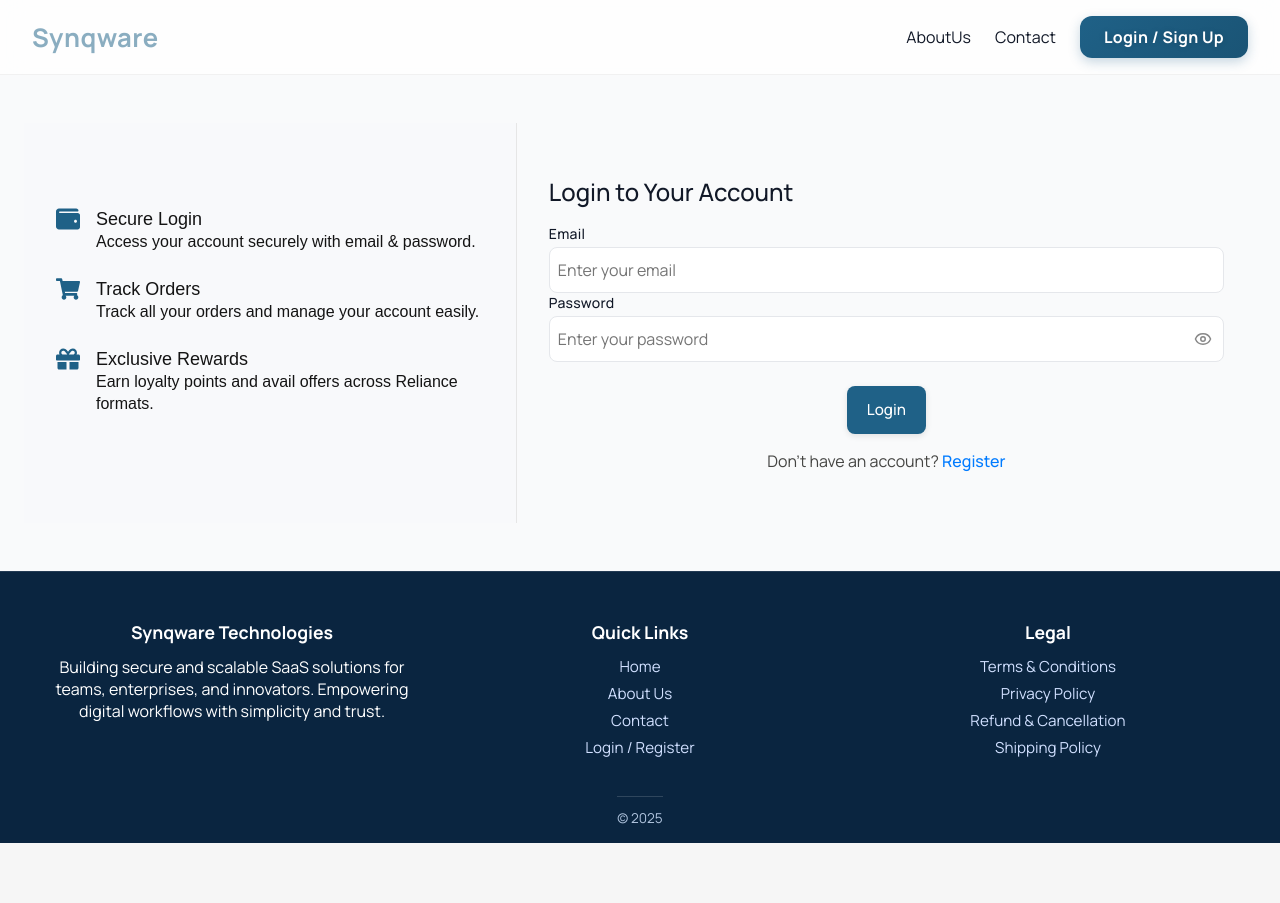
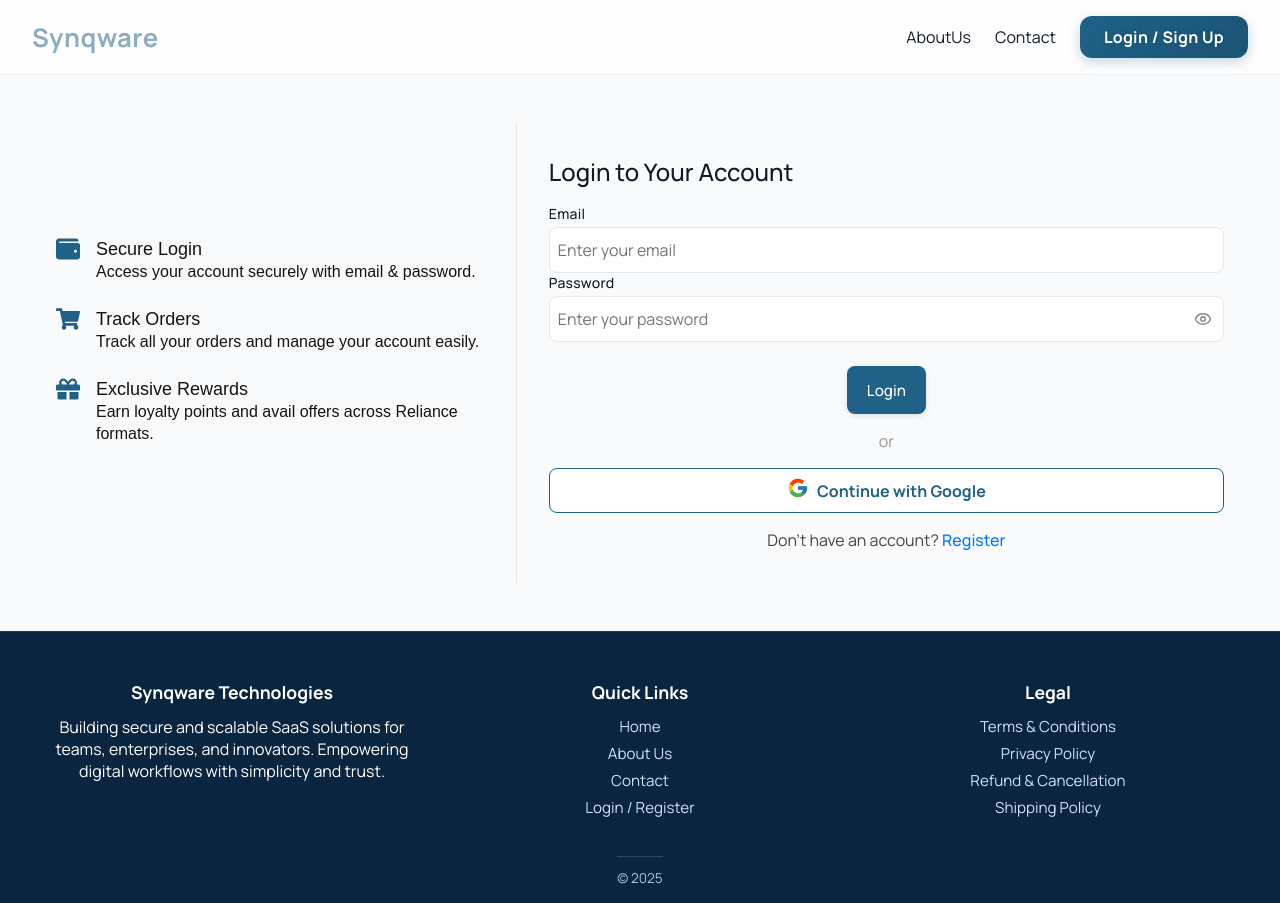
Before and after one commit to nirmal4938/web-ui, a React (Vite) app: page /login in a window 1280 px wide. Before the commit the page ends 843 px from the top, so only its background shows below. Built offline with nearby package versions, Linux system fonts and the light colour scheme.

Commit message:
02-11-2025

```diff
--- a/src/api/authService.ts
+++ b/src/api/authService.ts
@@ -33,4 +33,36 @@
     });
     return response.data;
   },
+
+  //   async loginWithGoogle() {
+  //   try {
+  //     // Backend route handles redirect to Google
+  //     const { data } = await axiosInstance.get("/auth/google/url");
+  //     // The backend can send the correct Google consent URL
+  //     window.location.href = data.url; // clean single responsibility
+  //   } catch (error) {
+  //     console.error("Failed to start Google OAuth:", error);
+  //   }
+  // },
+
+  async getProfile(token: string) {
+    const response = await axiosInstance.get("/auth/me", {
+      headers: {
+        Authorization: `Bearer ${token}`,
+      },
+      withCredentials: true,
+
+    });
+    return response.data.user || response.data; // flexible with backend shape
+  },
+async loginWithGoogle() {
+  try {
+    // ✅ Ask backend for the correct OAuth URL
+    const { data } = await axiosInstance.get("/auth/google/url");
+    // ✅ Then redirect browser (no CORS issue)
+    window.location.href = data.url;
+  } catch (error) {
+    console.error("Failed to start Google OAuth:", error);
+  }
+}
 };
--- a/src/api/axiosInstance.ts
+++ b/src/api/axiosInstance.ts
@@ -21,6 +21,7 @@
   baseURL: import.meta.env.VITE_API_PROD_URL || "http://localhost:5000/api",
   headers: { "Content-Type": "application/json" },
   withCredentials: true, // needed for refresh cookies
+
 });
 
 // ✅ Add access token to every request
--- /dev/null
+++ b/src/components/atoms/Button/Button.styles.ts
@@ -0,0 +1,61 @@
+import styled, { css } from "styled-components";
+
+interface ButtonProps {
+  variant?: "primary" | "outline" | "ghost";
+  disabled?: boolean;
+}
+
+export const StyledButton = styled.button<ButtonProps>`
+  display: inline-flex;
+  align-items: center;
+  justify-content: center;
+  gap: ${({ theme }) => theme.spacing(1)};
+  font-family: ${({ theme }) => theme.fontFamily};
+  font-size: ${({ theme }) => theme.font.size.body};
+  font-weight: 600;
+  border-radius: ${({ theme }) => theme.radius.md};
+  padding: ${({ theme }) => `${theme.spacing(1)} ${theme.spacing(2)}`};
+  cursor: pointer;
+  transition: all 0.2s ease-in-out;
+  border: 1px solid transparent;
+
+  ${({ variant, theme }) => {
+    switch (variant) {
+      case "outline":
+        return css`
+          background-color: ${theme.WHITE};
+          color: ${theme.CTA_COLOR};
+          border: 1px solid ${theme.CTA_COLOR};
+          &:hover {
+            background-color: ${theme.CTA_COLOR_LIGHT};
+          }
+        `;
+      case "ghost":
+        return css`
+          background-color: transparent;
+          color: ${theme.CTA_COLOR};
+          &:hover {
+            background-color: ${theme.HOVER_BG};
+          }
+        `;
+      default:
+        return css`
+          background-color: ${theme.CTA_COLOR};
+          color: ${theme.WHITE};
+          &:hover {
+            background-color: ${theme.CTA_COLOR_HOVER};
+          }
+        `;
+    }
+  }}
+
+  ${({ disabled, theme }) =>
+    disabled &&
+    css`
+      opacity: 0.6;
+      cursor: not-allowed;
+      background-color: ${theme.GREY_DISABLED};
+      border-color: ${theme.GREY_DISABLED};
+      color: ${theme.TEXT_MUTED};
+    `}
+`;
--- /dev/null
+++ b/src/components/atoms/Button/Button.tsx
@@ -0,0 +1,38 @@
+import React from "react";
+import { StyledButton } from "./Button.styles";
+
+export interface ButtonProps
+  extends React.ButtonHTMLAttributes<HTMLButtonElement> {
+  variant?: "primary" | "outline" | "ghost";
+  isLoading?: boolean;
+  icon?: React.ReactNode;
+  children: React.ReactNode;
+}
+
+const Button: React.FC<ButtonProps> = ({
+  variant = "primary",
+  isLoading = false,
+  icon,
+  children,
+  disabled,
+  ...rest
+}) => {
+  return (
+    <StyledButton
+      variant={variant}
+      disabled={disabled || isLoading}
+      {...rest}
+    >
+      {isLoading ? (
+        <span>Loading...</span>
+      ) : (
+        <>
+          {icon && <span>{icon}</span>}
+          {children}
+        </>
+      )}
+    </StyledButton>
+  );
+};
+
+export default Button;
--- /dev/null
+++ b/src/components/molecules/GoogleLoginButton/GoogleLoginButton.tsx
@@ -0,0 +1,21 @@
+import React from "react";
+import { FcGoogle } from "react-icons/fc";
+import Button from "@/components/atoms/Button/Button";
+import { useAuth } from "@/hooks/useAuth";
+
+const GoogleLoginButton: React.FC = () => {
+  const { loginWithGoogle, loading } = useAuth();
+
+  return (
+    <Button
+      variant="outline"
+      onClick={loginWithGoogle}
+      isLoading={loading}
+      icon={<FcGoogle size={22} />}
+    >
+      Continue with Google
+    </Button>
+  );
+};
+
+export default GoogleLoginButton;
--- a/src/components/molecules/LoginForm/LoginForm.tsx
+++ b/src/components/molecules/LoginForm/LoginForm.tsx
@@ -1,4 +1,3 @@
-// src/components/molecules/LoginForm/LoginForm.tsx
 import React, { useState, forwardRef, useImperativeHandle } from "react";
 import { Formik, Form, Field, ErrorMessage } from "formik";
 import * as Yup from "yup";
@@ -14,9 +13,11 @@
 import { useSelector } from "react-redux";
 import { selectIsAuthenticated } from "@state/selectors/authSelectors";
 import { Eye, EyeOff } from "lucide-react";
+import { FcGoogle } from "react-icons/fc";
 import styled from "styled-components";
+import GoogleLoginButton from "../GoogleLoginButton/GoogleLoginButton";
 
-// ---------- Styled Enhancements ----------
+// ---------- Styled Components ----------
 const PasswordWrapper = styled.div`
   position: relative;
   width: 100%;
@@ -41,13 +42,37 @@
   }
 `;
 
-
 const ButtonContainer = styled.div`
   margin-top: 24px;
   display: flex;
   justify-content: center;
 `;
 
+const GoogleButton = styled.button`
+  display: flex;
+  align-items: center;
+  justify-content: center;
+  gap: 10px;
+  width: 100%;
+  background: white;
+  border: 1px solid #ddd;
+  border-radius: 8px;
+  padding: 10px;
+  margin-top: 12px;
+  cursor: pointer;
+  font-weight: 500;
+  transition: all 0.2s ease;
+
+  &:hover {
+    background: #f9f9f9;
+  }
+
+  svg {
+    flex-shrink: 0;
+  }
+`;
+
+// ---------- Main Component ----------
 const LoginForm = forwardRef((props, ref) => {
   const { loading, error, user, login } = useAuth();
   const navigate = useNavigate();
@@ -56,20 +81,18 @@
   const [showPassword, setShowPassword] = useState(false);
   const isDisabled = loading || isAuthenticated;
 
+  // 🌐 Your backend base URL
+  const API_BASE_URL = import.meta.env.VITE_API_PROD_URL || "http://localhost:5000/api";
+
   return (
     <Formik
       initialValues={{ email: "", password: "" }}
       validationSchema={Yup.object({
-        email: Yup.string()
-          .email("Invalid email")
-          .required("Email is required"),
-        password: Yup.string()
-          .min(6, "Min 6 characters")
-          .required("Password is required"),
+        email: Yup.string().email("Invalid email").required("Email is required"),
+        password: Yup.string().min(6, "Min 6 characters").required("Password is required"),
       })}
       onSubmit={async (values, { resetForm }) => {
         if (isAuthenticated) return; // Prevent redundant login
-
         const success = await login(values.email, values.password);
         if (success) {
           resetForm();
@@ -97,7 +120,7 @@
               <ErrorMessage name="email" component={ErrorText} />
             </InputWrapper>
 
-            {/* Password Field with Toggle */}
+            {/* Password Field */}
             <InputWrapper>
               <Label>Password</Label>
               <PasswordWrapper>
@@ -107,7 +130,7 @@
                   type={showPassword ? "text" : "password"}
                   disabled={isDisabled}
                   placeholder="Enter your password"
-      style={{ width: "100%", paddingRight: "40px" }} // add right padding for icon
+                  style={{ width: "100%", paddingRight: "40px" }}
                 />
                 <ToggleButton
                   type="button"
@@ -120,8 +143,7 @@
               <ErrorMessage name="password" component={ErrorText} />
             </InputWrapper>
 
-
-            {/* Error or Success Message */}
+            {/* Error / Success */}
             {error && <ErrorText>{error}</ErrorText>}
             {user && (
               <p style={{ color: "green", textAlign: "center" }}>
@@ -129,7 +151,7 @@
               </p>
             )}
 
-            {/* Submit Button Centered */}
+            {/* Email/Password Login */}
             <ButtonContainer>
               <ButtonPrimary type="submit" disabled={isDisabled}>
                 {isAuthenticated
@@ -139,6 +161,23 @@
                   : "Login"}
               </ButtonPrimary>
             </ButtonContainer>
+
+            {/* Divider or "OR" */}
+            <div style={{ textAlign: "center", margin: "16px 0", color: "#999" }}>or</div>
+
+            {/* Google Login Button */}
+         <div style={{ display: "flex", flexDirection: "column", gap: "12px" }}>
+    <GoogleLoginButton />
+  </div>
+            {/* <ButtonContainer>
+              <GoogleButton
+                type="button"
+                onClick={() => (window.location.href = `${API_BASE_URL}/auth/google`)}
+              >
+                <FcGoogle size={22} />
+                Continue with Google
+              </GoogleButton>
+            </ButtonContainer> */}
           </Form>
         );
       }}
--- a/src/hooks/useAuth.ts
+++ b/src/hooks/useAuth.ts
@@ -1,6 +1,6 @@
 // src/hooks/useAuth.ts
 import { useDispatch, useSelector } from "react-redux";
-import { login, logout } from "@/state/actions/authActions";
+import { login, loginWithGoogle, logout } from "@/state/actions/authActions";
 import type { RootState } from "@/state/reducers/rootReducer";
 import type { AppDispatch } from "@/state/store/store";
 
@@ -21,5 +21,6 @@
     login: (email: string, password: string) =>
       dispatch<any>(login(email, password)),
     logout: () => dispatch<any>(logout()),
+    loginWithGoogle: () => dispatch<any>(loginWithGoogle()),
   };
 };
--- /dev/null
+++ b/src/pages/Login/AuthSuccessPage.tsx
@@ -0,0 +1,37 @@
+import React, { useEffect } from "react";
+import { useNavigate } from "react-router-dom";
+import { useDispatch } from "react-redux";
+import { LOGIN_SUCCESS } from "@state/types/authTypes";
+import { AuthService } from "@/api/authService";
+
+const AuthSuccessPage: React.FC = () => {
+  const navigate = useNavigate();
+  const dispatch = useDispatch();
+
+  useEffect(() => {
+    const params = new URLSearchParams(window.location.search);
+    const token = params.get("token");
+
+    if (token) {
+      localStorage.setItem("token", token);
+
+      // Fetch user details using token
+      console.log("token", token)
+      AuthService.getProfile(token)
+        .then((user) => {
+          localStorage.setItem("user", JSON.stringify(user));
+          dispatch({ type: LOGIN_SUCCESS, payload: { token, user } });
+          navigate("/");
+        })
+        .catch(() => {
+          navigate("/login");
+        });
+    } else {
+      navigate("/login");
+    }
+  }, [dispatch, navigate]);
+
+  return <p>Authenticating your account...</p>;
+};
+
+export default AuthSuccessPage;
--- a/src/routes/AppRoutes.tsx
+++ b/src/routes/AppRoutes.tsx
@@ -27,6 +27,7 @@
 
 // Redux selector
 import { selectIsAuthenticated } from "@state/selectors/authSelectors";
+import AuthSuccessPage from "@/pages/Login/AuthSuccessPage";
 
 const AppRoutes: React.FC = () => {
   const isAuthenticated = useSelector(selectIsAuthenticated);
@@ -52,7 +53,14 @@
             element={<NoAuthLayout>{element}</NoAuthLayout>}
           />
         ))}
-
+<Route
+  path="/auth/success"
+  element={
+    <NoAuthLayout>
+      <AuthSuccessPage />
+    </NoAuthLayout>
+  }
+/>
         {/* --- Auth Pages --- */}
         {/* <Route
           path="/login"
@@ -86,6 +94,7 @@
             </ProtectedRoute>
           }
         />
+
         <Route
           path="/teams"
           element={
--- a/src/state/actions/authActions.ts
+++ b/src/state/actions/authActions.ts
@@ -53,3 +53,16 @@
 export const resetAuth = (): AuthActionTypes => ({
   type: RESET_AUTH_STATE,
 });
+
+
+export const loginWithGoogle =
+  () => async (dispatch: Dispatch): Promise<void> => {
+    dispatch({ type: LOGIN_REQUEST });
+    try {
+      await AuthService.loginWithGoogle();
+    } catch (error: any) {
+      const message =
+        error.response?.data?.message || "Google login initialization failed.";
+      dispatch({ type: LOGIN_FAILURE, payload: message });
+    }
+  };
```
Lines whose indentation alone changed are shown as unchanged.
